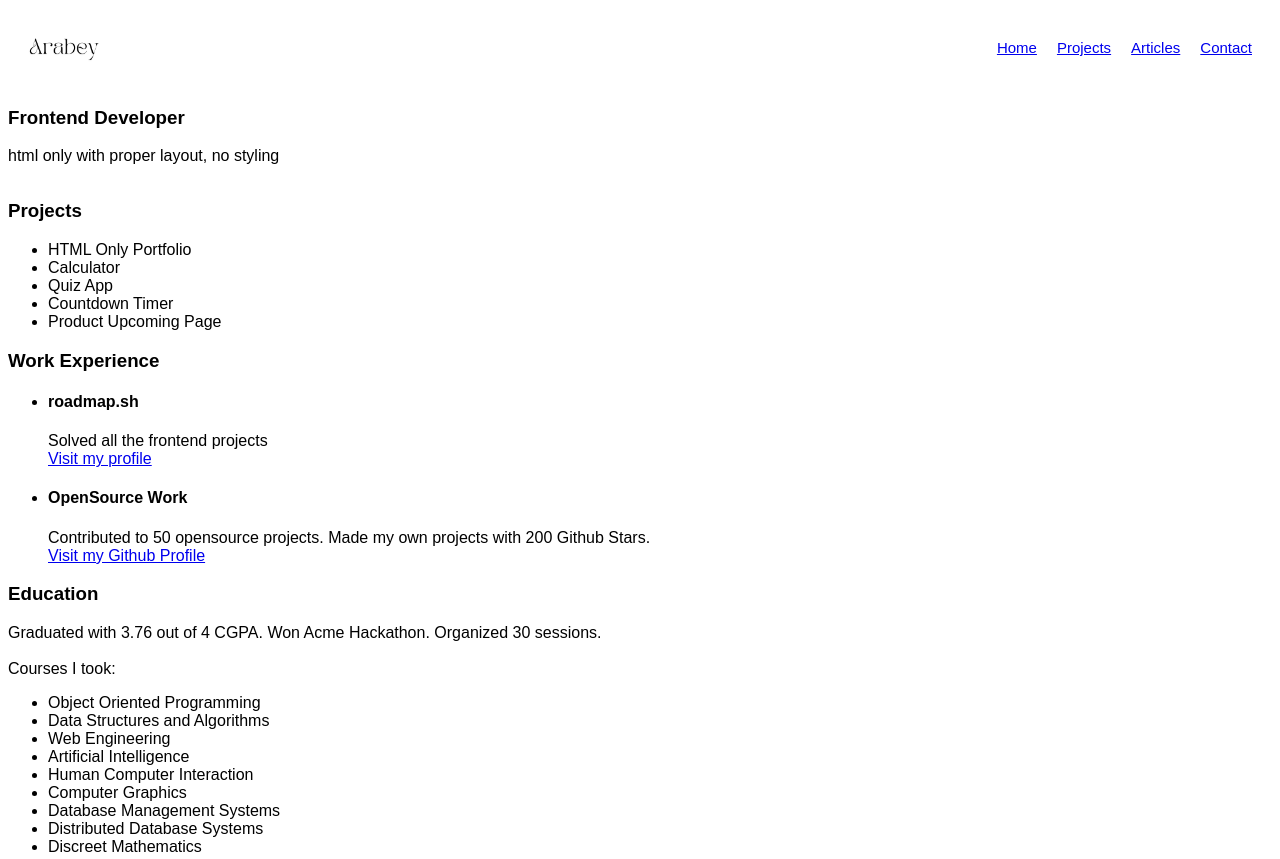
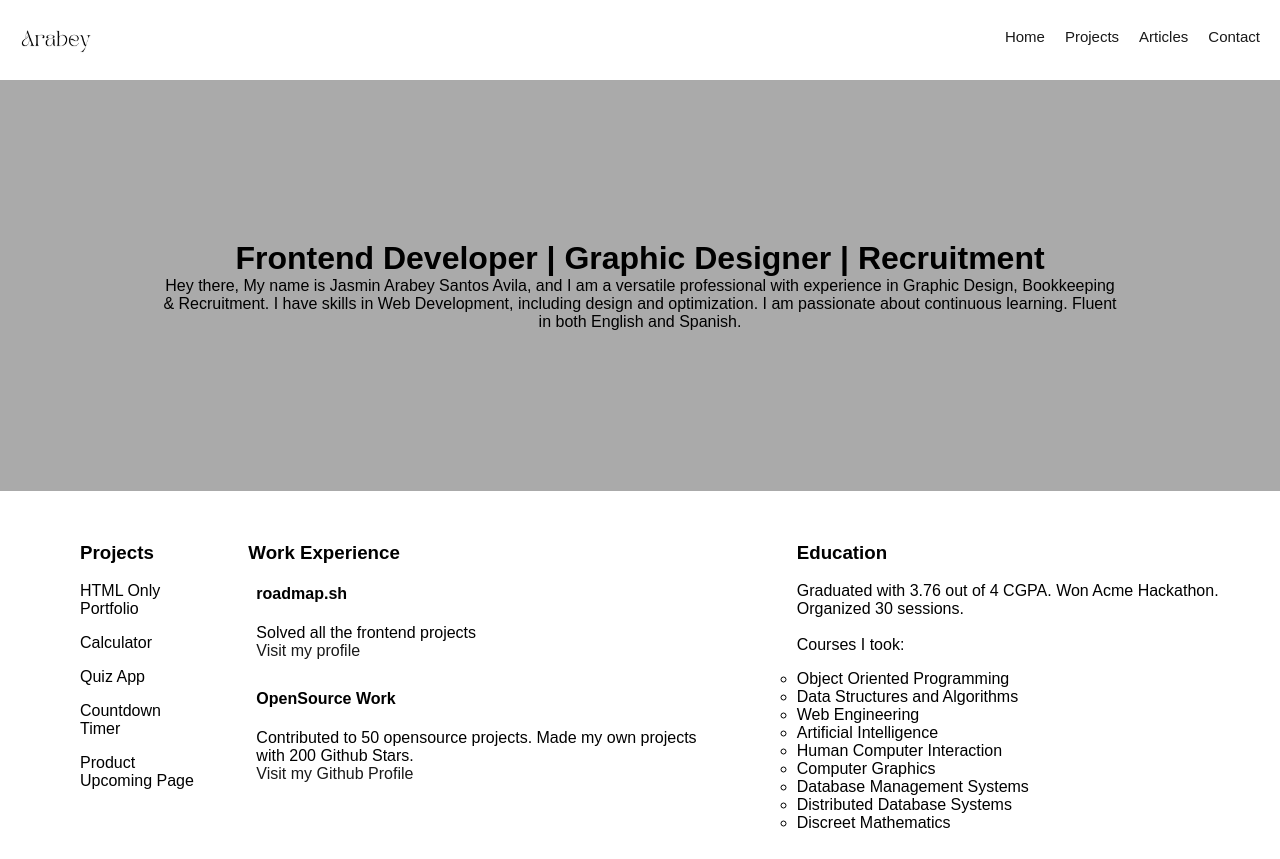
Before and after one commit to Jarabey/personal-portfolio, a plain HTML site: page index.html in a window 1280 px wide. Shown: the top 859 px of the page. Drawn offline with Linux system fonts and the light colour scheme.

Commit message:
Main Structure

```diff
--- a/index.html
+++ b/index.html
@@ -19,7 +19,7 @@
 </head>
 <body>
     <!-- Header -->
-    <section>
+    <section class="container-navbar">
             <header>
                 <nav>
                     <img src="/img/logo.png" class="nav-logo">
@@ -38,11 +38,11 @@
                         </li>
                     </ul>
                 </nav>
-                <section>
-                    <h1>
-                        Frontend Developer
+                <section class="container-title">
+                    <h1 class="header-title">
+                        Frontend Developer | Graphic Designer | Recruitment
                     </h1>
-                    <p>html only with proper layout, no styling</p>
+                    <p class="header-description">Hey there, My name is Jasmin Arabey Santos Avila, and I am a versatile professional with experience in Graphic Design, Bookkeeping & Recruitment. I have skills in Web Development, including design and optimization. I am passionate about continuous learning. Fluent in both English and Spanish.</p>
                 </section>
             </header>
     </section>
@@ -50,7 +50,7 @@
     <main>
             <!-- Projects -->
     <section>
-        <aside>
+        <aside class="projects">
             <h3>
                 Projects
             </h3>
@@ -74,7 +74,7 @@
         </aside>
     </section>
         <!-- Experience -->
-    <section>
+    <section class="experience">
         <h3>
             Work Experience
         </h3>
@@ -100,7 +100,7 @@
         </ul>
     </section>
         <!-- Education -->
-    <section>
+    <section class="education">
         <aside>
             <h3>
                 Education
--- a/style.css
+++ b/style.css
@@ -1,6 +1,9 @@
 body{
     font-family: Poppins, sans-serif;
+    margin: 0;
 }
+
+ /* Header NavBar */
 
 header{
     display:flex;
@@ -29,5 +32,76 @@ nav {
 
 .nav-bar li{
     margin-right: 20px;
-    margin-top: 1rem;
+    margin-top: 0.8rem;
 }
+
+a {
+    text-decoration: none;
+    color: rgb(25, 25, 25);
+
+}
+
+ /* Headeer Tile & Description */
+
+ .container-title{
+    display: flex;
+    flex-direction: column;
+    align-items: center;
+    background-color: rgb(170, 170, 170);
+    padding: 10rem;
+ }
+
+ .header-title{
+    font-size: 2rem;
+    margin-bottom: 0;
+    margin-top: 0;
+ }
+
+ .header-description{
+    margin-top: 0;
+    text-align: center;
+    margin-bottom: 0;
+ }
+
+  /* Main Information */
+
+main {
+    display: flex;
+    flex-direction: row;
+    margin: 2rem;
+}
+
+  /* Projects */
+
+.projects {
+    padding-left: 3rem;
+    padding-right: 0;
+}
+
+.projects li, ul{
+    list-style: none;
+    padding: 0;
+    margin-bottom: 1rem;
+}
+
+  /* Work Experience */
+
+.experience{
+    padding-right: 3rem;
+    padding-left: 3rem;
+}
+
+.experience li{
+    padding: 0.5rem;
+    padding-top: 0;
+    padding-right: 3rem;
+}
+
+  /* Education */
+
+.education{
+    padding-left: 0;
+}
+.education li{
+    list-style: circle ;
+}
```
